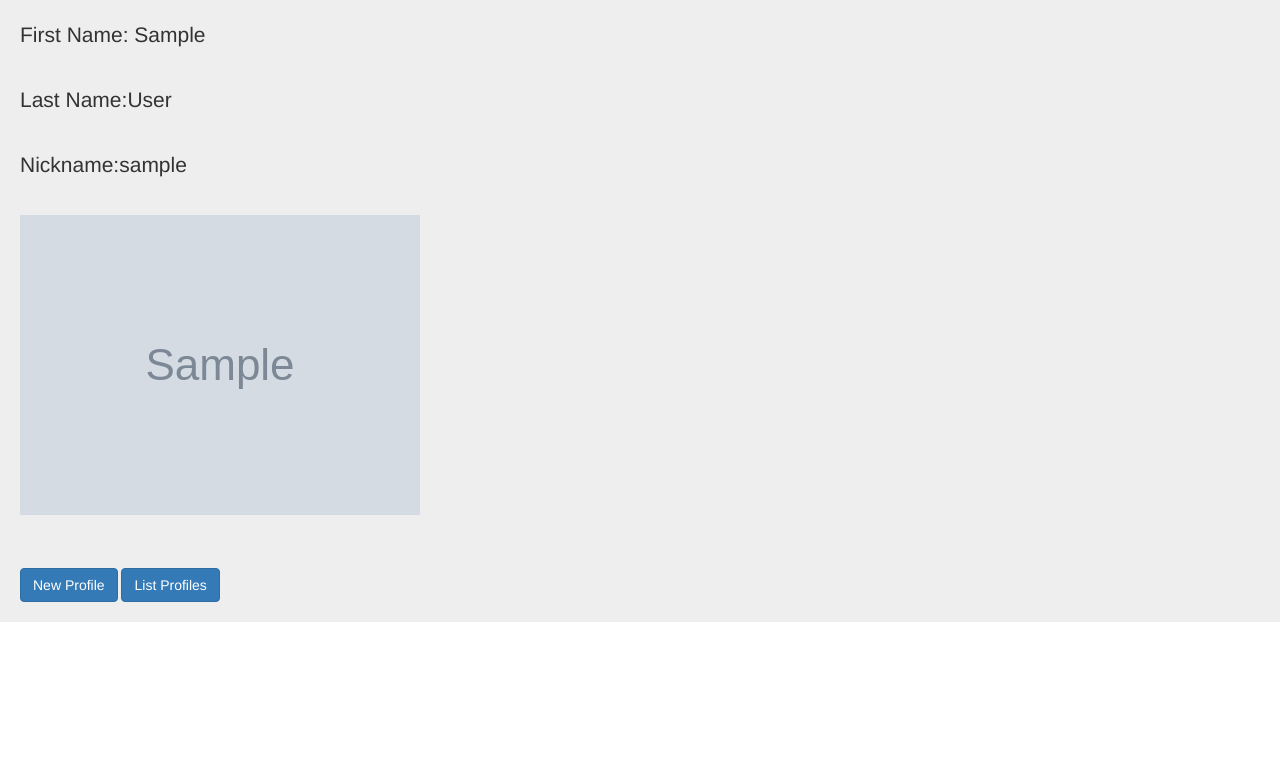
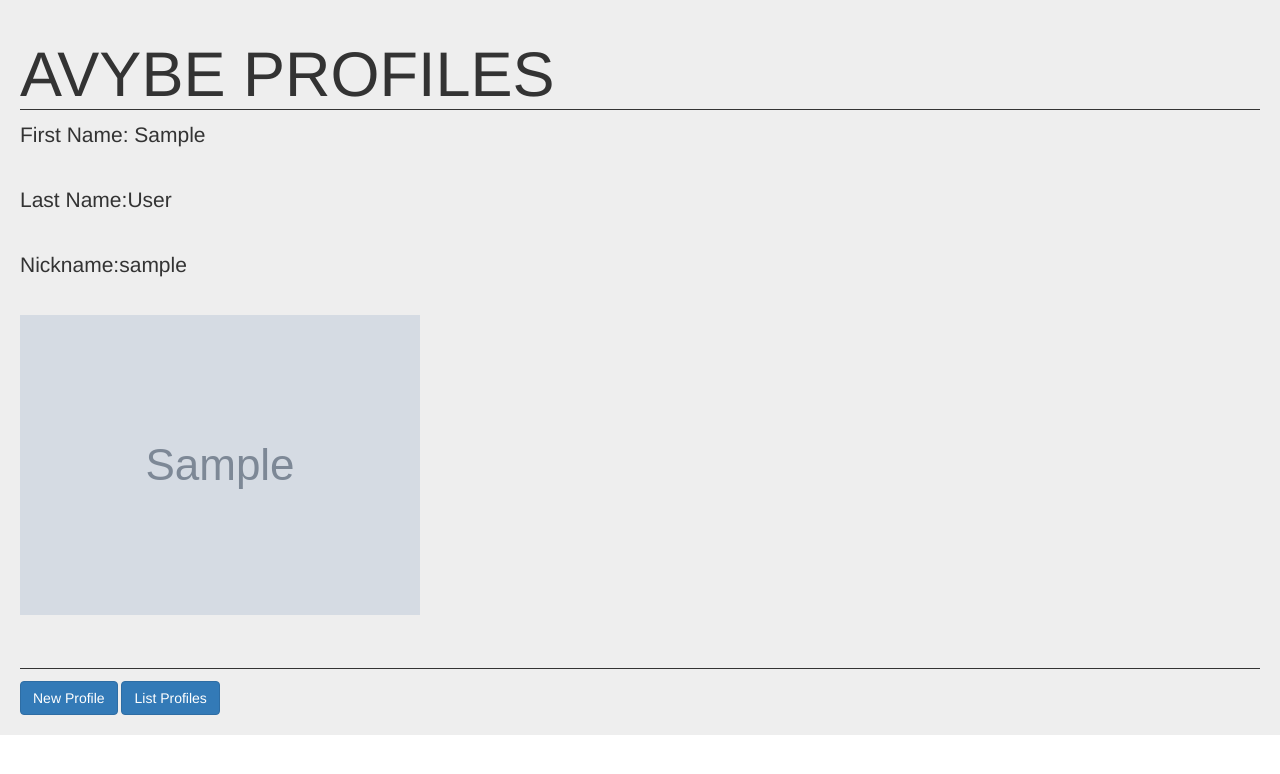
Before and after one commit to AndrewDurrant/avybe-coding-challenge, a Django app: page /list in a window 1280 px wide. Shown: the top 774 px of the page. Run offline with Django 3.2, Linux system fonts and the light colour scheme; tables that the repository leaves empty hold one stand-in row (values such as "Sample post"); grey boxes marked "Sample" are stand-in pictures; some libraries are stand-ins or nearby versions.

Commit message:
final submission to avybe

```diff
--- a/profile_creator/templates/profile_creator/create_view.html
+++ b/profile_creator/templates/profile_creator/create_view.html
@@ -5,7 +5,7 @@
     <link rel="stylesheet" href="https://maxcdn.bootstrapcdn.com/bootstrap/3.3.7/css/bootstrap.min.css">
   </head>
   <body>
-    <div class="jumbotron" style="padding: 2rem; ">
+    <section class="jumbotron" style="padding: 2rem; ">
       <h1 class="display-4">AVYBE</h1>
         {% block replace %}
       <p class="lead">To create a user profile fill out the form below</p>
@@ -17,7 +17,7 @@
           {{ form.as_table }}
         </table>
         <input type="submit" class="btn btn-primary btn-md" name="register">
-    </div>
+      </section>
     {% endblock %}
   </body>
 </html>
--- a/profile_creator/templates/profile_creator/detail_view.html
+++ b/profile_creator/templates/profile_creator/detail_view.html
@@ -5,7 +5,7 @@
   </head>
   <body>
     <div class="jumbotron" style="padding: 2rem; ">
-      <div class="main">
+      <section class="main">
         <h1>{{ data.first_name }}'s Information</h1>
         <!-- Display attributes of instance -->
         <p>First Name: {{ data.first_name }}</p><br />
@@ -16,7 +16,7 @@
         <a class="btn btn-primary" href="/{{ data.id }}/update">Update Profile</a>
         <a class="btn btn-primary" href="/">New Profile</a>
         <a class="btn btn-primary" href="/list">List Profiles</a>
-      </div>
+      </section>
     </div>
   </body>
 </html>
--- a/profile_creator/templates/profile_creator/details.html
+++ b/profile_creator/templates/profile_creator/details.html
@@ -1,7 +1,7 @@
 {% extends 'profile_creator/create_view.html' %}
 {% block replace %}
 
-<div class="jumbotron">
+<section class="jumbotron">
   <h1 class="display-4">Welcome to AVYBE<br>Hello {{ user_pr.first_name }}</h1>
   <p class="lead">that's an awesome profile picture</p>
   <hr class="my-4">
@@ -15,5 +15,5 @@
 
   <a class="btn btn-primary" href="/{{ user_pr.id }}/update">Update Info</a>
 
-</div>
+    </section>
 {% endblock %}
--- a/profile_creator/templates/profile_creator/list_view.html
+++ b/profile_creator/templates/profile_creator/list_view.html
@@ -5,23 +5,23 @@
   </head>
   <body>
     <div class="jumbotron" style="padding: 2rem; ">
-      <div class="main">
-
+      <section class="main">
+        <h1 style="border-bottom: 1px solid;">AVYBE PROFILES</h1>
         {% for data in dataset %}
-
-        <p>First Name: {{ data.first_name }}</p><br />
-        <p>Last Name:{{ data.last_name }}</p><br />
-        <p>Nickname:{{ data.nickname }}</p><br />
-        <img src="{{ data.display_picture.url }}" class="image_responsive" height="300px" width="auto"  style="margin-bottom: 12px;">
-        <br />
-        <hr/>
+        <article style="border-bottom: 1px solid; margin-bottom: 12px;">
+          <p>First Name: {{ data.first_name }}</p><br />
+          <p>Last Name:{{ data.last_name }}</p><br />
+          <p>Nickname:{{ data.nickname }}</p><br />
+          <img src="{{ data.display_picture.url }}" class="image_responsive" height="300px" width="auto"  style="margin-bottom: 12px;"><br />
+          <hr/>
+        </article>
 
         {% endfor %}
 
         <a class="btn btn-primary" href="/">New Profile</a>
         <a class="btn btn-primary" href="/list">List Profiles</a>
 
-      </div>
+      </section>
     </div>
   </body>
 </html>
```
Also changed, not shown: media/37243110_10217609815106170_3364051388203008000_o_QncSk1b.jpg (added).
